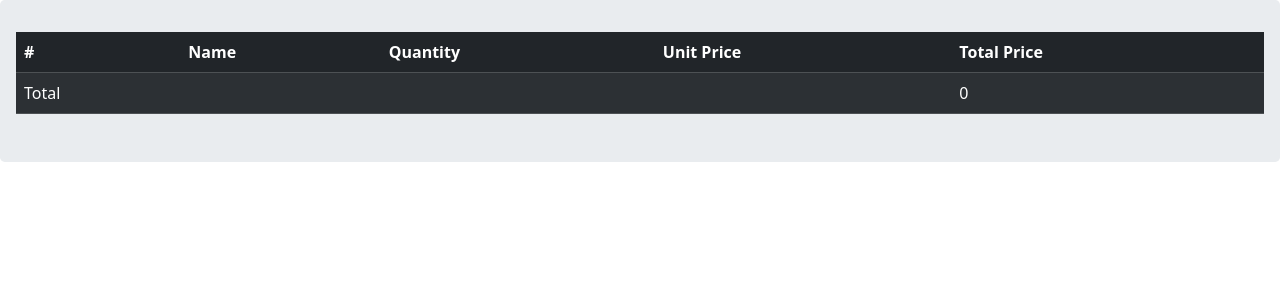
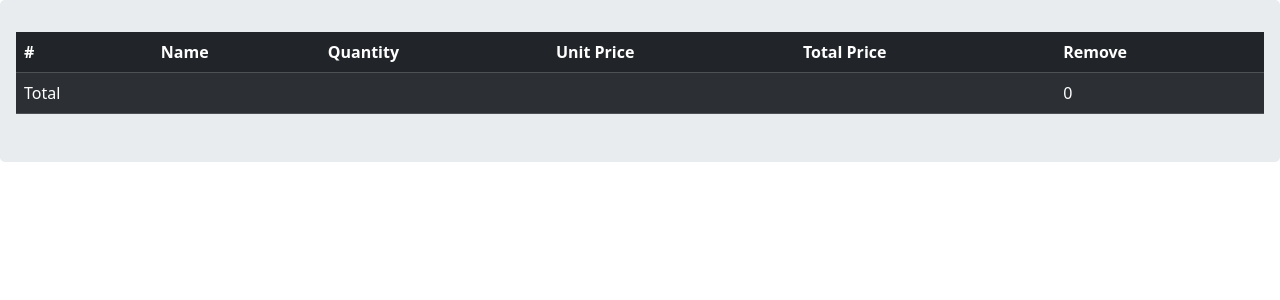
Before and after one commit to mahdi-marjani/django-cheatsheet, a Django app: page /orders/cart/ in a window 1280 px wide. Shown: the part 56-356 px from the top of the page. Run offline with Django 4.2, Linux system fonts and the light colour scheme.

Commit message:
add cart remove

```diff
--- a/3-django-shop/A/orders/cart.py
+++ b/3-django-shop/A/orders/cart.py
@@ -17,7 +17,7 @@ class Cart:
         cart = self.cart.copy()
 
         for product in products:
-            cart[str(product.id)]['product'] = product.name
+            cart[str(product.id)]['product'] = product
 
         for item in cart.values():
             item['total_price'] = int(item['price']) * item['quantity']
@@ -30,6 +30,13 @@ class Cart:
         self.cart[product_id]['quantity'] += quantity
         self.save()
 
+    def remove(self, product):
+        product_id = str(product.id)
+        if product_id in self.cart:
+            del self.cart[product_id]
+            self.save()
+
+
     def save(self):
         self.session.modified = True
 
--- a/3-django-shop/A/orders/templates/orders/cart.html
+++ b/3-django-shop/A/orders/templates/orders/cart.html
@@ -8,21 +8,23 @@
       <th scope="col">Quantity</th>
       <th scope="col">Unit Price</th>
       <th scope="col">Total Price</th>
+      <th scope="col">Remove</th>
     </tr>
   </thead>
   <tbody>
     {% for item in cart %}
       <tr>
         <th scope="row">{{ forloop.counter }}</th>
-        <td>{{ item.product }}</td>
+        <td>{{ item.product.name }}</td>
         <td>{{ item.quantity }}</td>
         <td>{{ item.price }}</td>
         <td>{{ item.total_price }}</td>
+        <td><a href="{% url 'orders:cart_remove' item.product.id %}">remove</a></td>
       </tr>
     {% endfor %}
     <tr>
       <td>Total</td>
-      <td colspan="3"></td>
+      <td colspan="4"></td>
       <td>{{ cart.get_total_price }}</td>
     </tr>
   </tbody>
--- a/3-django-shop/A/orders/urls.py
+++ b/3-django-shop/A/orders/urls.py
@@ -5,4 +5,5 @@ app_name = 'orders'
 urlpatterns = [
     path('cart/', views.CartView.as_view(), name='cart'),
     path('cart/add/<int:product_id>/', views.CartAddView.as_view(), name='cart_add'),
+    path('cart/remove/<int:product_id>/', views.CartRemoveView.as_view(), name='cart_remove'),
 ]
--- a/3-django-shop/A/orders/views.py
+++ b/3-django-shop/A/orders/views.py
@@ -17,3 +17,10 @@ class CartAddView(View):
         if form.is_valid():
             cart.add(product, form.cleaned_data['quantity'])
         return redirect('orders:cart')
+
+class CartRemoveView(View):
+    def get(self, request, product_id):
+        cart = Cart(request)
+        product = get_object_or_404(Product, id=product_id)
+        cart.remove(product)
+        return redirect('orders:cart')
```
Also changed, not shown: 3-django-shop/A/db.sqlite3.
